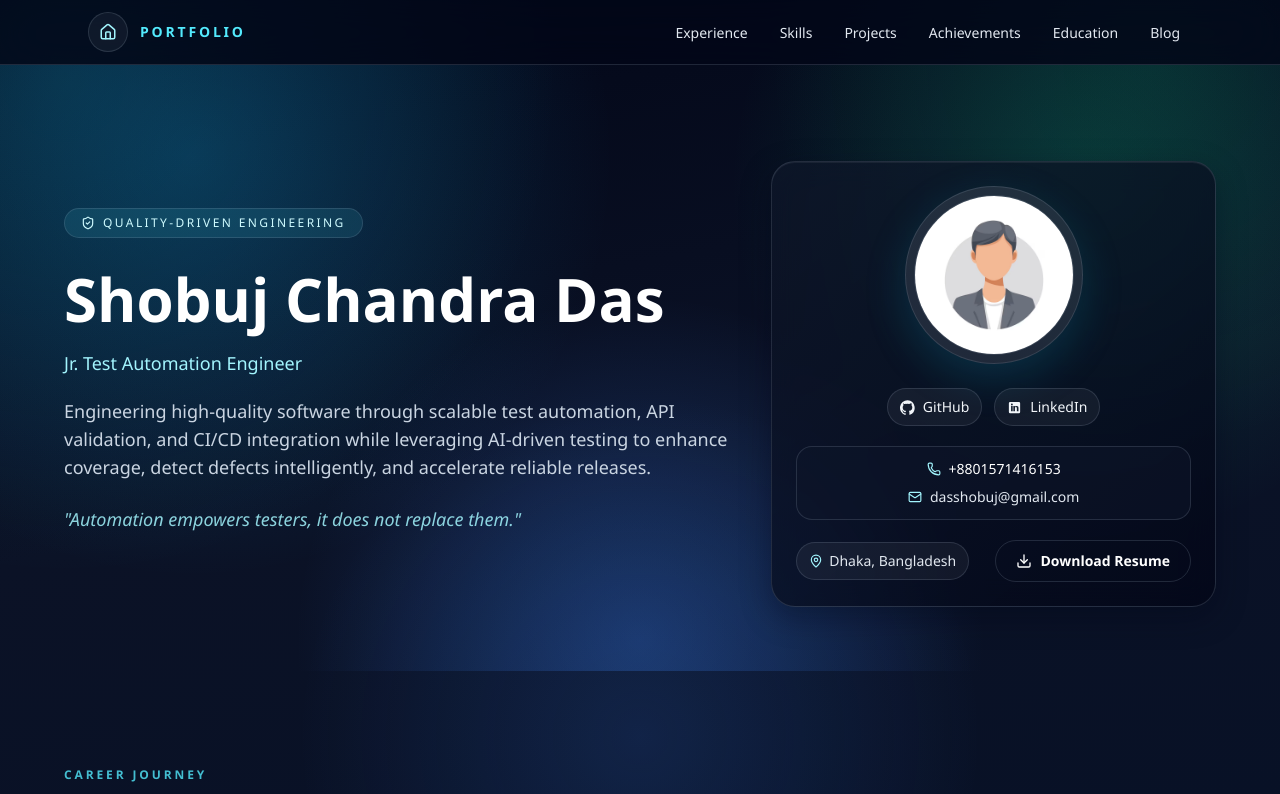
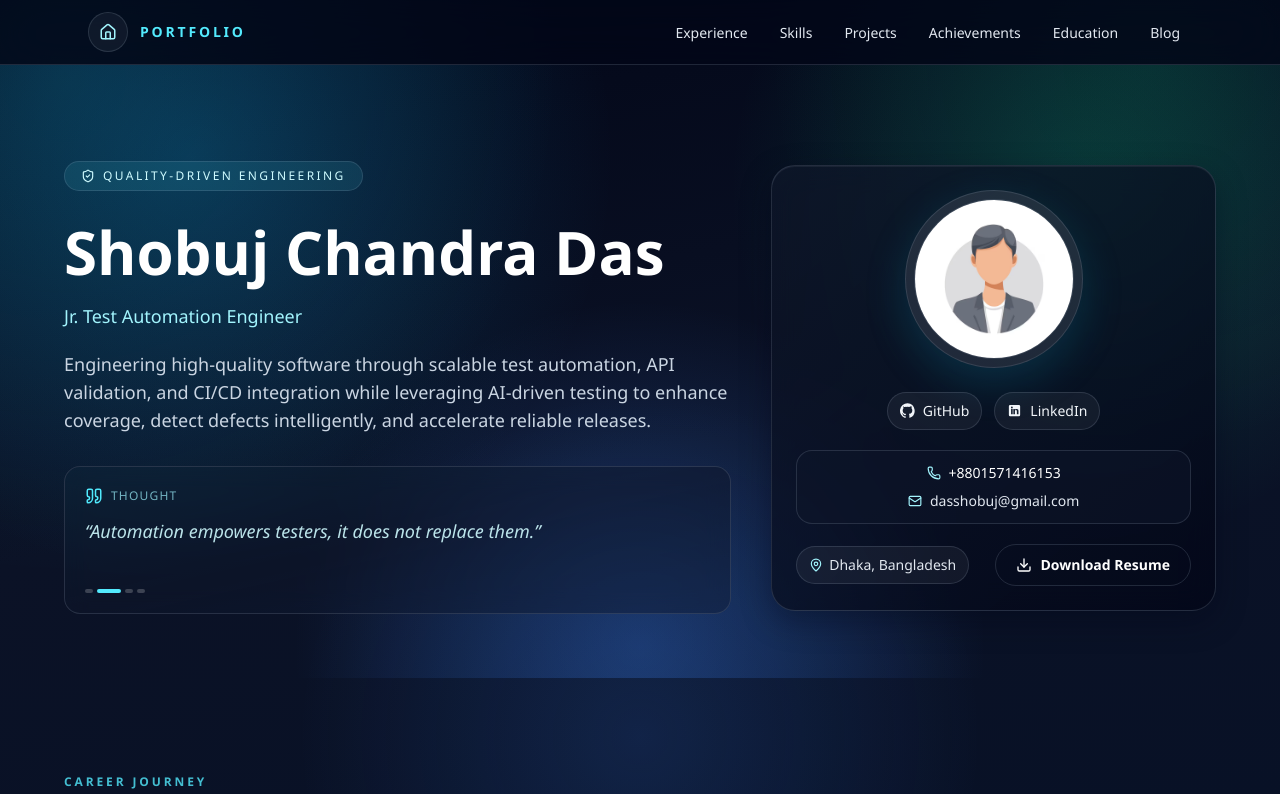
Before and after one commit to shobuj-das/Portfolio, a Next.js app: page / in a window 1280 px wide. Shown: the top 794 px of the page. Built offline with nearby package versions, Linux system fonts and the light colour scheme.

Commit message:
qoute with border line and tagline

```diff
--- a/src/components/QuotesRotator.tsx
+++ b/src/components/QuotesRotator.tsx
@@ -1,7 +1,72 @@
+// 'use client';
+
+// import { AnimatePresence, motion } from 'framer-motion';
+// import { useEffect, useMemo, useState } from 'react';
+
+// const defaultQuotes = [
+//   'Quality is never an accident; it is the result of intelligent effort.',
+//   'Automation empowers testers, it does not replace them.',
+//   'Test early, test often, deliver with confidence.',
+//   'A reliable system is a well-tested system.',
+// ];
+
+// type QuotesRotatorProps = {
+//   quotes?: string[];
+//   intervalMs?: number;
+//   className?: string;
+// };
+
+// export default function QuotesRotator({
+//   quotes = defaultQuotes,
+//   intervalMs = 3500,
+//   className = '',
+// }: QuotesRotatorProps) {
+//   const items = useMemo(() => quotes.filter((quote) => quote.trim().length > 0), [quotes]);
+//   const [currentIndex, setCurrentIndex] = useState(0);
+
+//   useEffect(() => {
+//     if (items.length <= 1) return;
+
+//     const timer = window.setInterval(() => {
+//       setCurrentIndex((previousIndex) => (previousIndex + 1) % items.length);
+//     }, intervalMs);
+
+//     return () => window.clearInterval(timer);
+//   }, [items.length, intervalMs]);
+
+//   useEffect(() => {
+//     if (currentIndex >= items.length) {
+//       setCurrentIndex(0);
+//     }
+//   }, [currentIndex, items.length]);
+
+//   if (!items.length) return null;
+
+//   return (
+//     <div className={`mt-6 min-h-[3.5rem] ${className}`} aria-live="polite">
+//       <AnimatePresence mode="wait">
+//         <motion.p
+//           key={currentIndex}
+//           initial={{ opacity: 0, y: 14 }}
+//           animate={{ opacity: 1, y: 0 }}
+//           exit={{ opacity: 0, y: -14 }}
+//           transition={{ duration: 0.45, ease: [0.22, 1, 0.36, 1] }}
+//           className="max-w-2xl text-base italic leading-7 text-cyan-200/85 md:text-lg"
+//         >
+//           "{items[currentIndex]}"
+//         </motion.p>
+//       </AnimatePresence>
+//     </div>
+//   );
+// }
+
+// ------------------------------ 1 -------------------------
+
 'use client';
 
 import { AnimatePresence, motion } from 'framer-motion';
 import { useEffect, useMemo, useState } from 'react';
+import { Quote } from 'lucide-react';
 
 const defaultQuotes = [
   'Quality is never an accident; it is the result of intelligent effort.',
@@ -21,14 +86,18 @@ export default function QuotesRotator({
   intervalMs = 3500,
   className = '',
 }: QuotesRotatorProps) {
-  const items = useMemo(() => quotes.filter((quote) => quote.trim().length > 0), [quotes]);
+  const items = useMemo(
+    () => quotes.filter((quote) => quote.trim().length > 0),
+    [quotes]
+  );
+
   const [currentIndex, setCurrentIndex] = useState(0);
 
   useEffect(() => {
     if (items.length <= 1) return;
 
     const timer = window.setInterval(() => {
-      setCurrentIndex((previousIndex) => (previousIndex + 1) % items.length);
+      setCurrentIndex((prev) => (prev + 1) % items.length);
     }, intervalMs);
 
     return () => window.clearInterval(timer);
@@ -43,19 +112,54 @@ export default function QuotesRotator({
   if (!items.length) return null;
 
   return (
-    <div className={`mt-6 min-h-[3.5rem] ${className}`} aria-live="polite">
+    <div className={`mt-8 ${className}`} aria-live="polite">
+
+      {/* Glass Card */}
+      <div className="relative overflow-hidden rounded-2xl border border-white/10 bg-slate-900/50 p-5 backdrop-blur-md">
+
+        {/* Glow Effect */}
+        <div className="pointer-events-none absolute inset-0 bg-gradient-to-br from-cyan-400/10 via-transparent to-blue-500/10 opacity-40" />
+
+        {/* Quote Icon */}
+        <div className="mb-3 flex items-center gap-2 text-cyan-300">
+          <Quote size={18} />
+          <span className="text-xs uppercase tracking-widest text-cyan-200/70">
+            Thought
+          </span>
+        </div>
+
+        {/* Animated Quote */}
+        <div className="min-h-[3.5rem]">
           <AnimatePresence mode="wait">
             <motion.p
               key={currentIndex}
-          initial={{ opacity: 0, y: 14 }}
-          animate={{ opacity: 1, y: 0 }}
-          exit={{ opacity: 0, y: -14 }}
-          transition={{ duration: 0.45, ease: [0.22, 1, 0.36, 1] }}
-          className="max-w-2xl text-base italic leading-7 text-cyan-200/85 md:text-lg"
+              initial={{ opacity: 0, y: 16, filter: 'blur(4px)' }}
+              animate={{ opacity: 1, y: 0, filter: 'blur(0px)' }}
+              exit={{ opacity: 0, y: -16, filter: 'blur(4px)' }}
+              transition={{ duration: 0.5, ease: [0.22, 1, 0.36, 1] }}
+              className="text-base italic leading-7 text-cyan-100/90 md:text-lg"
             >
-          "{items[currentIndex]}"
+              “{items[currentIndex]}”
             </motion.p>
           </AnimatePresence>
         </div>
+
+        {/* Progress Indicator (Premium touch) */}
+        {items.length > 1 && (
+          <div className="mt-4 flex gap-1">
+            {items.map((_, i) => (
+              <div
+                key={i}
+                className={`h-1 rounded-full transition-all duration-500 ${
+                  i === currentIndex
+                    ? 'w-6 bg-cyan-300'
+                    : 'w-2 bg-white/20'
+                }`}
+              />
+            ))}
+          </div>
+        )}
+      </div>
+    </div>
   );
 }
```
Lines whose indentation alone changed are shown as unchanged.
